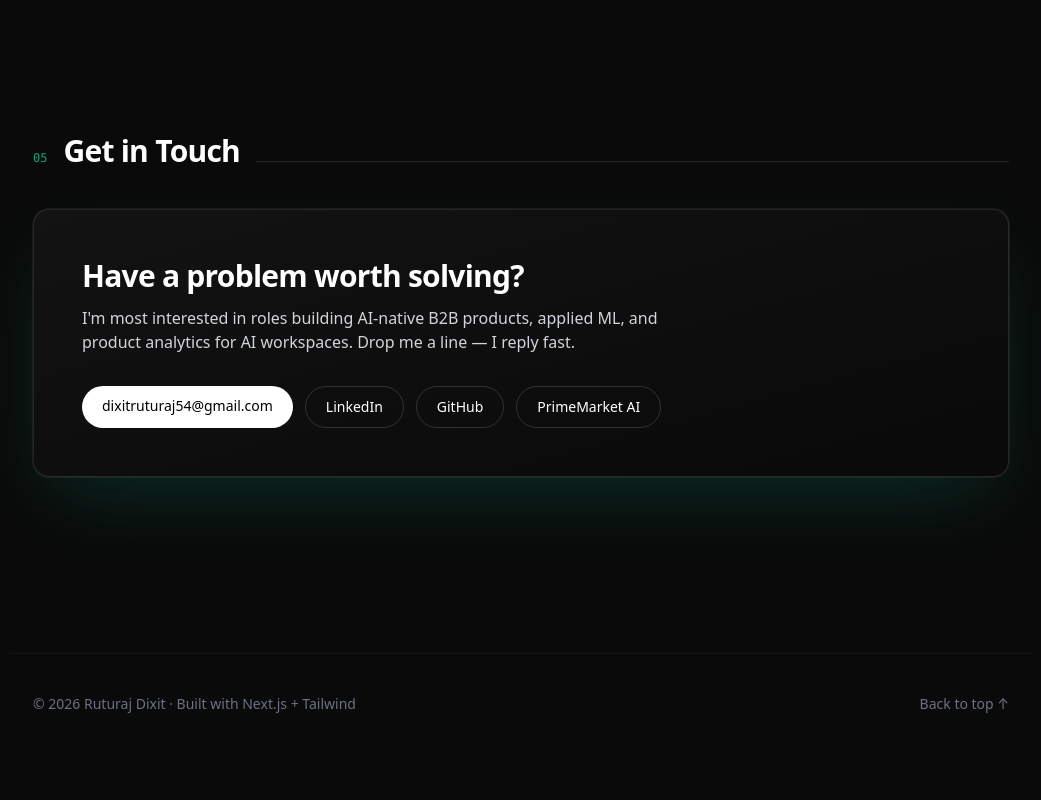
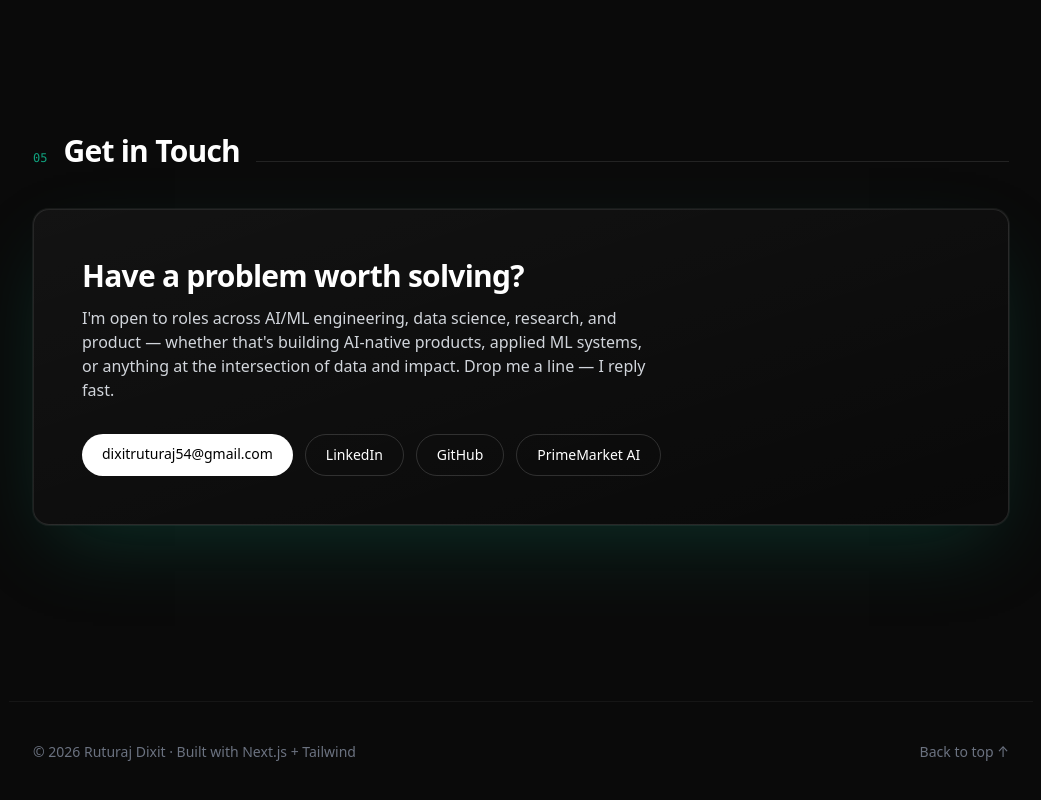
Before and after one commit to ruturajdixit99/portfolio, a Next.js app: page / in a window 1280 px wide. Shown: the part 4837-5637 px from the top of the page, without its empty margins (119-1160 px from the left). Before the commit the page ends 5591 px from the top, so only its background shows below. Built offline with nearby package versions, Linux system fonts and the light colour scheme.

Commit message:
Broaden contact section to cover all AI/ML and data science roles

```diff
--- a/app/page.tsx
+++ b/app/page.tsx
@@ -392,8 +392,9 @@ export default function Page() {
             Have a problem worth solving?
           </h3>
           <p className="mt-3 text-gray-300 max-w-xl">
-            I&apos;m most interested in roles building AI-native B2B products, applied ML, and product analytics for
-            AI workspaces. Drop me a line — I reply fast.
+            I&apos;m open to roles across AI/ML engineering, data science, research, and product — whether that&apos;s
+            building AI-native products, applied ML systems, or anything at the intersection of data and impact.
+            Drop me a line — I reply fast.
           </p>
           <div className="mt-8 flex flex-wrap gap-3">
             <a
```
